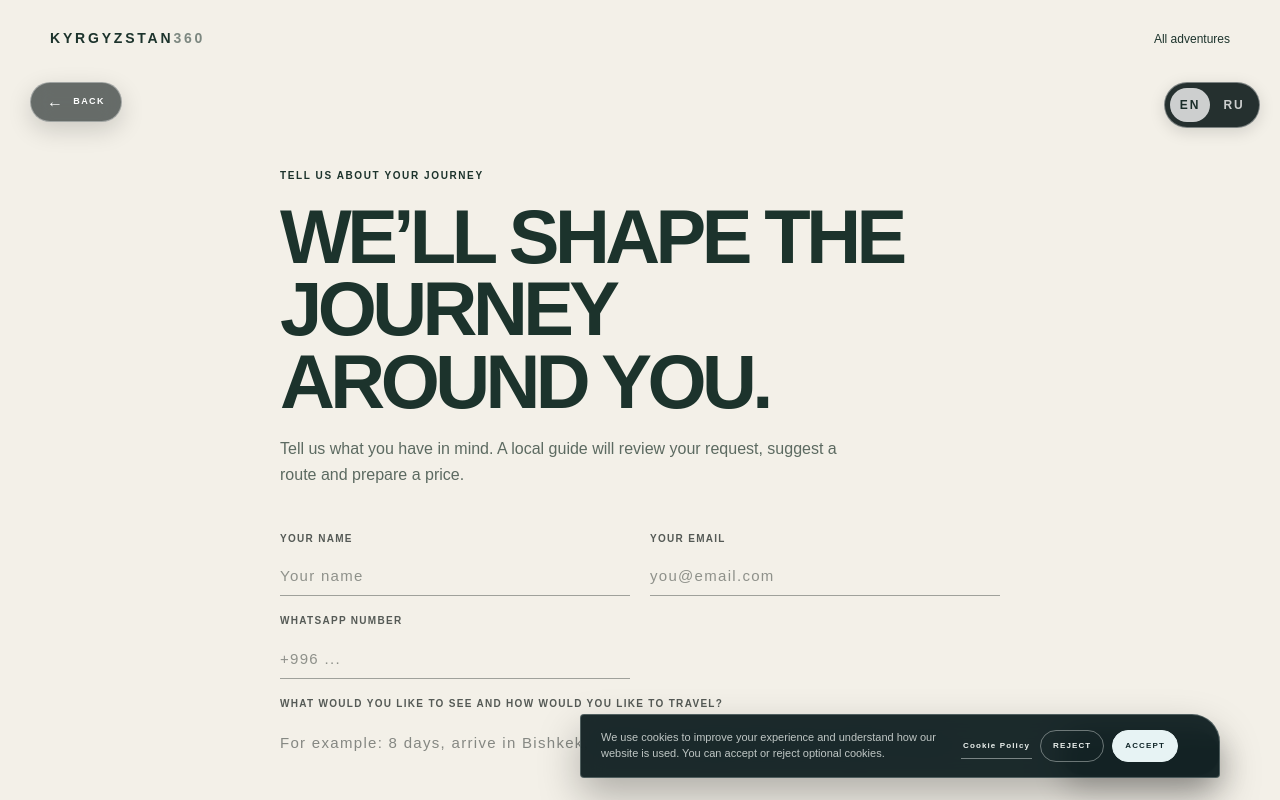
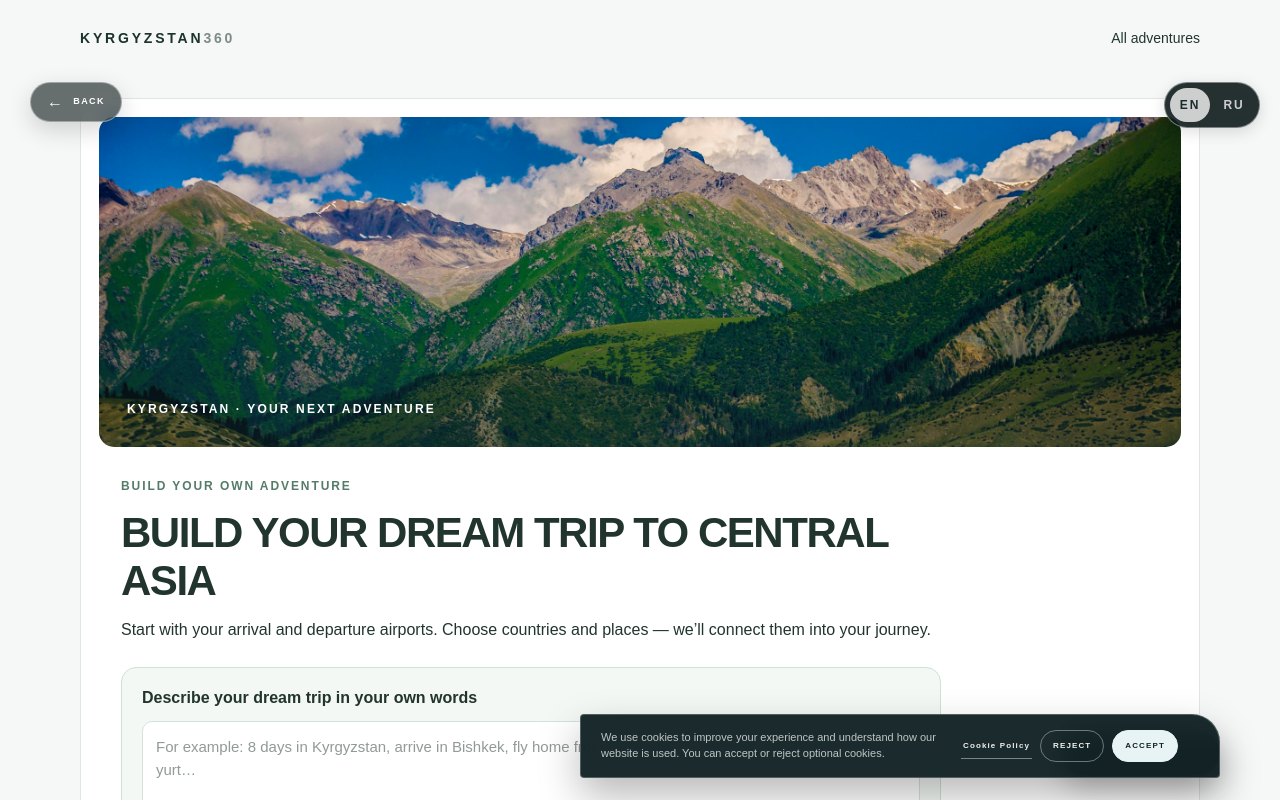
Before and after one commit to tataremil2-blip/Kyrgyzstan360, a Next.js app: page /en/plan-my-trip in a window 1280 px wide. Shown: the top 800 px of the page. Built offline with nearby package versions, Linux system fonts and the light colour scheme.

Commit message:
Restore interactive trip planner concept

```diff
--- a/app/[lang]/plan-my-trip/page.tsx
+++ b/app/[lang]/plan-my-trip/page.tsx
@@ -1,15 +1,15 @@
 import type { Metadata } from "next";
 import { notFound } from "next/navigation";
 import { isLocale } from "@/lib/i18n";
-import SimpleTripPlanner from "./SimpleTripPlanner";
+import TripPlanner from "./TripPlanner";
 import "./planner.css";
 
 export async function generateMetadata({ params }: PageProps<"/[lang]/plan-my-trip">): Promise<Metadata> {
   const { lang } = await params;
   if (!isLocale(lang)) notFound();
-  return lang === "ru" ? { title: "Планировщик путешествия — Kyrgyzstan360", description: "Выберите аэропорты, страны и места в Центральной Азии. Соберите набросок путешествия и обсудите маршрут с местным гидом." } : { title: "Plan your trip — Kyrgyzstan360", description: "Choose airports, countries and destinations in Central Asia. Build a trip outline and plan your journey with a local." };
+  return lang === "ru" ? { title: "Планировщик путешествия — Kyrgyzstan360", description: "Выберите места, впечатления и стиль путешествия. Соберите маршрут и отправьте заявку местному гиду." } : { title: "Plan your trip — Kyrgyzstan360", description: "Choose destinations, experiences and travel style. Build your route and send a request to a local guide." };
 }
 
 export default function PlanMyTripPage() {
-  return <SimpleTripPlanner />;
+  return <TripPlanner firstMonth={new Date().toISOString().slice(0, 7)} />;
 }
```
